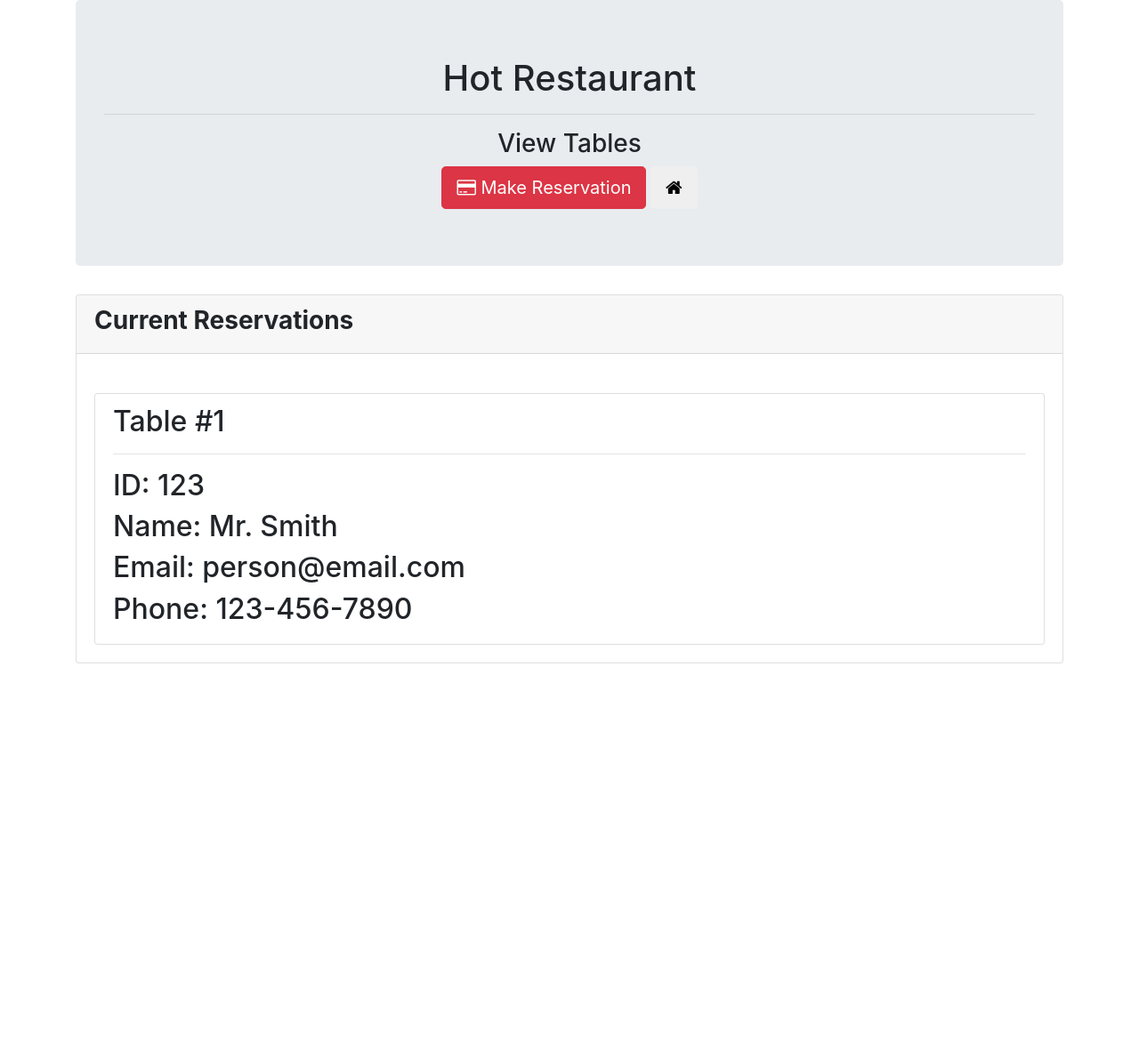
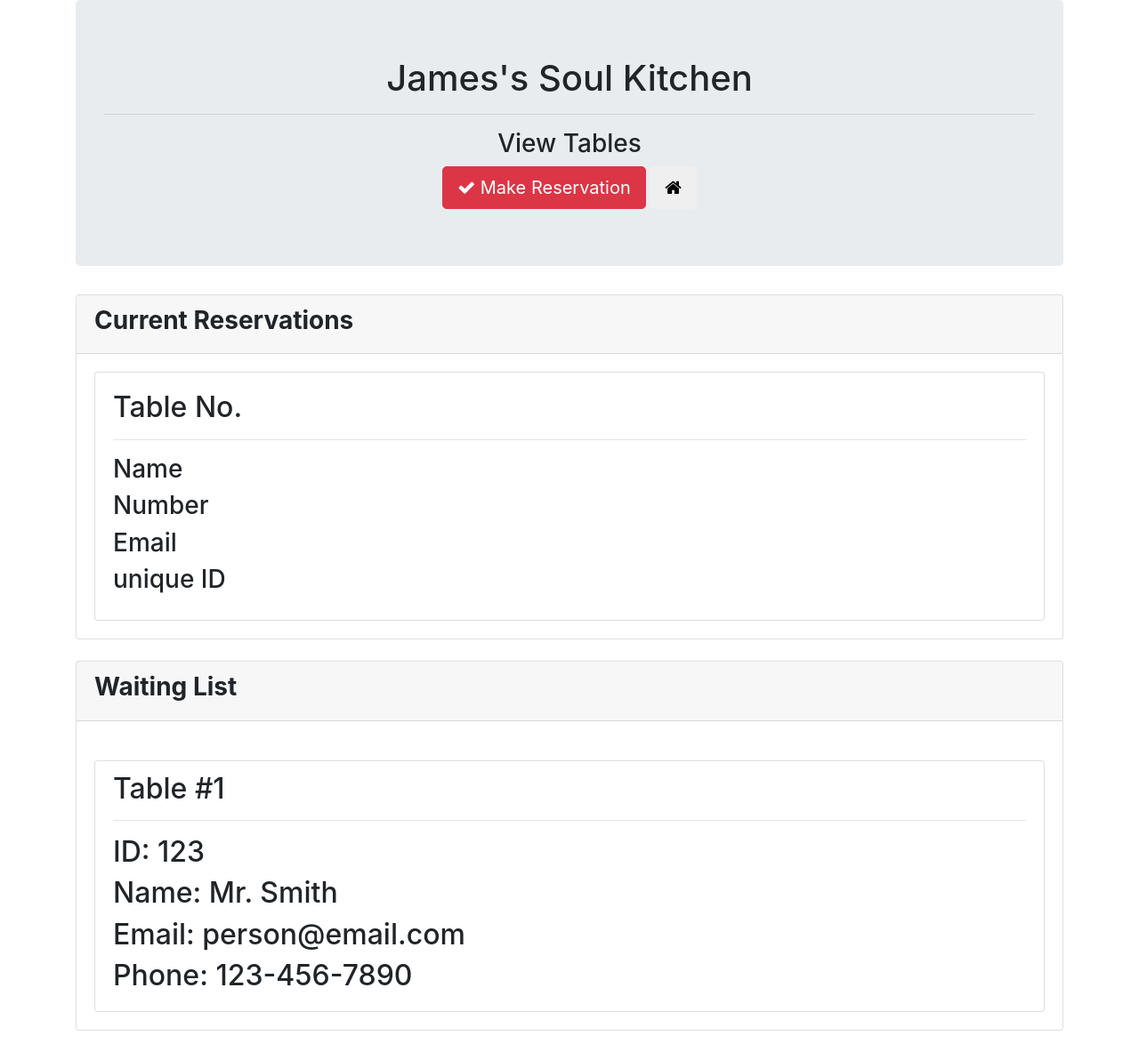
Before and after one commit to schevet/restaurant, a website: page view.html in a window 1280 px wide. Shown: the whole page at 89% size. Before the commit the page ends 800 px from the top, so only its background shows below. Drawn offline with nearby package versions, Linux system fonts and the light colour scheme; no server answers.

Commit message:
edited teh table viewing interface

```diff
--- a/view.html
+++ b/view.html
@@ -3,7 +3,7 @@
 
 <head>
     <meta charset="UTF-8">
-    <title>Restaurant - View</title>
+    <title>View Tables</title>
     <!-- Latest compiled and minified CSS & JS -->
     <link rel="stylesheet" href="https://maxcdn.bootstrapcdn.com/bootstrap/4.0.0/css/bootstrap.min.css">
     <link rel="stylesheet" href="https://stackpath.bootstrapcdn.com/font-awesome/4.7.0/css/font-awesome.min.css">
@@ -16,14 +16,16 @@
 
     <div class="container">
         <div class="jumbotron text-center">
-            <h1>Hot Restaurant</h1>
+            <h1>James's Soul Kitchen</h1>
             <hr>
             <h3>View Tables</h3>
 
             <div class="text-center">
-                    <a href="reserve.html"><button class="btn btn-lg btn-danger"><span class="fa fa-credit-card"></span> Make Reservation</button></a>
-                    <a href="index.html"><button class="btn btn-lg btn-default"><span class="fa fa-home"></span></button></a>
-                  </div>
+                <a href="reserve.html"><button class="btn btn-lg btn-danger"><span class="fa fa-check"></span> Make
+                        Reservation</button></a>
+                <a href="index.html"><button class="btn btn-lg btn-default"><span
+                            class="fa fa-home"></span></button></a>
+            </div>
         </div>
         <div class="row">
 
@@ -32,6 +34,30 @@
                 <div class="card mb-4">
                     <div class="card-header">
                         <h3><strong>Current Reservations</strong></h3>
+                    </div>
+                    <div class="card-body">
+                        <div class="card">
+                            <div class="card-body">
+                                <h2 class = "table">Table No.</h2>
+                                <hr>
+                                <h3 class= "name">Name</h2>
+                                <h3 class = "phone">Number</h3>
+                                <h3 class = "email">Email</h3>
+                                <h3 class = "uniqueID">unique ID</h3>
+                            </div>
+                        </div>
+                    </div>
+                </div>
+            </div>
+        </div>
+
+        <div class="row">
+
+            <div class="col-12">
+
+                <div class="card mb-4">
+                    <div class="card-header">
+                        <h3><strong>Waiting List</strong></h3>
                     </div>
                     <div class="card-body">
                         <ul id="tableList" class="list-group">
@@ -43,12 +69,11 @@
                                 <h2>Email: person@email.com</h2>
                                 <h2>Phone: 123-456-7890</h2>
                             </li>
-                            </ul>
+                        </ul>
                     </div>
                 </div>
             </div>
         </div>
-    </div>
     </div>
 
     <script src="js/search.js"></script>
```
Also changed, not shown: reserve.html (+1 -1 lines).
